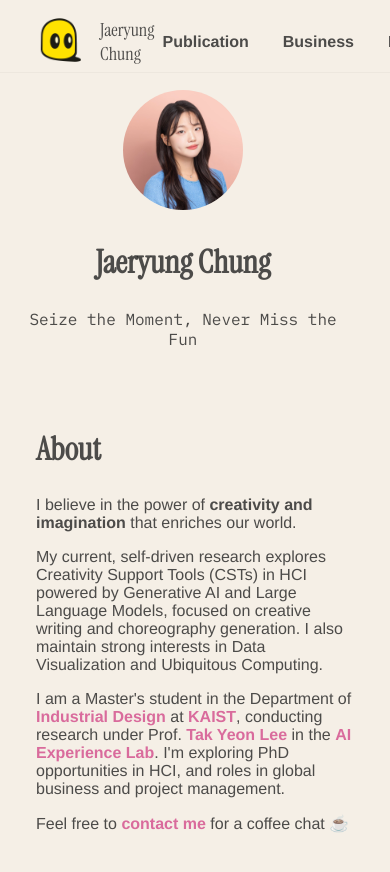
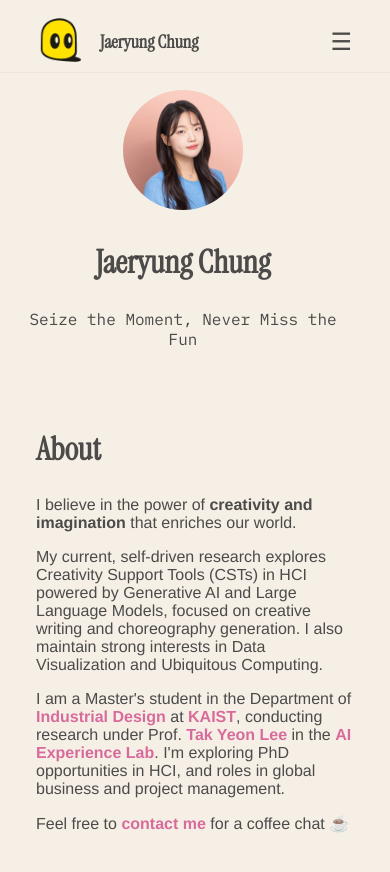
Before and after one commit to jaeryungchung/jaeryungchung.github.io, a React (Vite) app: page / in a window 390 px wide. Shown: the top 872 px of the page. Built offline with nearby package versions, Linux system fonts and the light colour scheme; a web font is replaced by a local one.

Commit message:
toggle menu

```diff
--- a/src/shared/Header.jsx
+++ b/src/shared/Header.jsx
@@ -1,21 +1,52 @@
-import React from 'react'
-import { Link } from 'react-router-dom'
-import jaeryungjungImage from '../assets/logo-trans.png'
+import React, { useState, useEffect } from 'react';
+import jaeryungjungImage from '../assets/logo-trans.png';
 
-export default function Header(){
+export default function Header() {
+  const [open, setOpen] = useState(false);
+
+  const handleToggleMenu = () => {
+    setOpen(!open);
+  };
+
+  useEffect(() => {
+    const handleScroll = () => {
+      setOpen(false);
+    };
+
+    const handleClickOutside = (event) => {
+      if (!event.target.closest('.nav') && !event.target.closest('.nav-toggle')) {
+        setOpen(false);
+      }
+    };
+
+    window.addEventListener('scroll', handleScroll);
+    document.addEventListener('click', handleClickOutside);
+
+    return () => {
+      window.removeEventListener('scroll', handleScroll);
+      document.removeEventListener('click', handleClickOutside);
+    };
+  }, []);
+
   return (
+    <header>
       <div className="header-inner">
-      <div className="header-left" style={{display:'flex',alignItems:'center',gap:12}}>
-        <a href="/"><img src={jaeryungjungImage} alt="logo" className="logo"/></a>
-        <div style={{fontFamily:'Instrument Serif',fontSize:18}}>Jaeryung Chung</div>
+        <div className="header-left" style={{ display: 'flex', alignItems: 'center', gap: 12 }}>
+          <a href="/">
+            <img src={jaeryungjungImage} alt="logo" className="logo" />
+          </a>
+          <a href="/" style={{ fontFamily: 'Instrument Serif', fontSize: 18, textDecoration: 'none', color: 'inherit' }}>Jaeryung Chung</a>
         </div>
-      <nav className="nav">
+        <button className="nav-toggle" onClick={handleToggleMenu} aria-label="Toggle navigation">
+          ☰
+        </button>
+        <nav className={`nav ${open ? 'open' : ''}`}>
           <a href="#publications">Publication</a>
           <a href="#business">Business</a>
           <a href="#projects">Projects</a>
           <a href="#contact">Contact</a>
-        {/* <Link to="/contact">Contact</Link> */}
         </nav>
       </div>
-  )
+    </header>
+  );
 }
--- a/src/shared/Profile.jsx
+++ b/src/shared/Profile.jsx
@@ -5,8 +5,12 @@ import profile3 from '../assets/profile/profile-3.jpg'
 import profile4 from '../assets/profile/profile-4.jpg'
 import profile5 from '../assets/profile/profile-5.jpg'
 import profile6 from '../assets/profile/profile-6.jpg'
+import profile7 from '../assets/profile/profile-7.jpg'
+import profile8 from '../assets/profile/profile-8.jpg'
+import profile9 from '../assets/profile/profile-9.jpg'
 
-const IMAGES = [profile1, profile2, profile3, profile4, profile5, profile6]
+
+const IMAGES = [profile1, profile2, profile3, profile4, profile5, profile6, profile7, profile8, profile9]
 
 export default function Profile(){
   const [idx,setIdx] = useState(0)
--- a/src/styles.css
+++ b/src/styles.css
@@ -116,3 +116,64 @@ footer{display:flex;justify-content:center;align-items:center;width:100%}
   .btn:active{transform:translateY(0);box-shadow:0 2px 6px rgba(0,0,0,0.06)}
   .btn:focus{outline:2px solid rgba(217,107,156,0.18);outline-offset:2px}
   .btn-back{padding-left:10px;padding-right:14px}
+
+
+
+/* Mobile menu toggle button */
+.nav-toggle {
+  display: none;
+  font-size: 1.5rem;
+  background: none;
+  border: none;
+  cursor: pointer;
+  color: var(--text);
+  z-index: 50;
+}
+
+@media (max-width: 768px) {
+  .nav {
+    display: none;
+    flex-direction: column;
+    position: absolute;
+    top: 56px;
+    right: -15px;
+    z-index: 999;
+    background: rgba(245, 239, 230, 0.98);
+    border-radius: 14px;
+    box-shadow: 0 8px 24px rgba(0, 0, 0, 0.12);
+    padding: 12px 0;
+    min-width: 130px;
+    align-items:center;
+    width: auto;
+    gap: 0;
+  }
+
+  .nav.open {
+    display: flex;
+  }
+
+  .nav a {
+    display: block;
+    text-align: center;
+    padding: 12px 24px;
+    color: var(--accent);
+    font-weight: 600;
+    font-size: 1.08rem;
+    border-radius: 8px;
+    transition: background 0.15s;
+    text-decoration: none;
+    margin-bottom: 2px;
+    background: none;
+    box-shadow: none;
+  }
+
+  .nav a:hover {
+    background: rgba(43, 110, 163, 0.08);
+    display: block;
+    width: 100%;
+  }
+
+  .nav-toggle {
+    display: block;
+  }
+}
```
Lines whose indentation alone changed are shown as unchanged.
